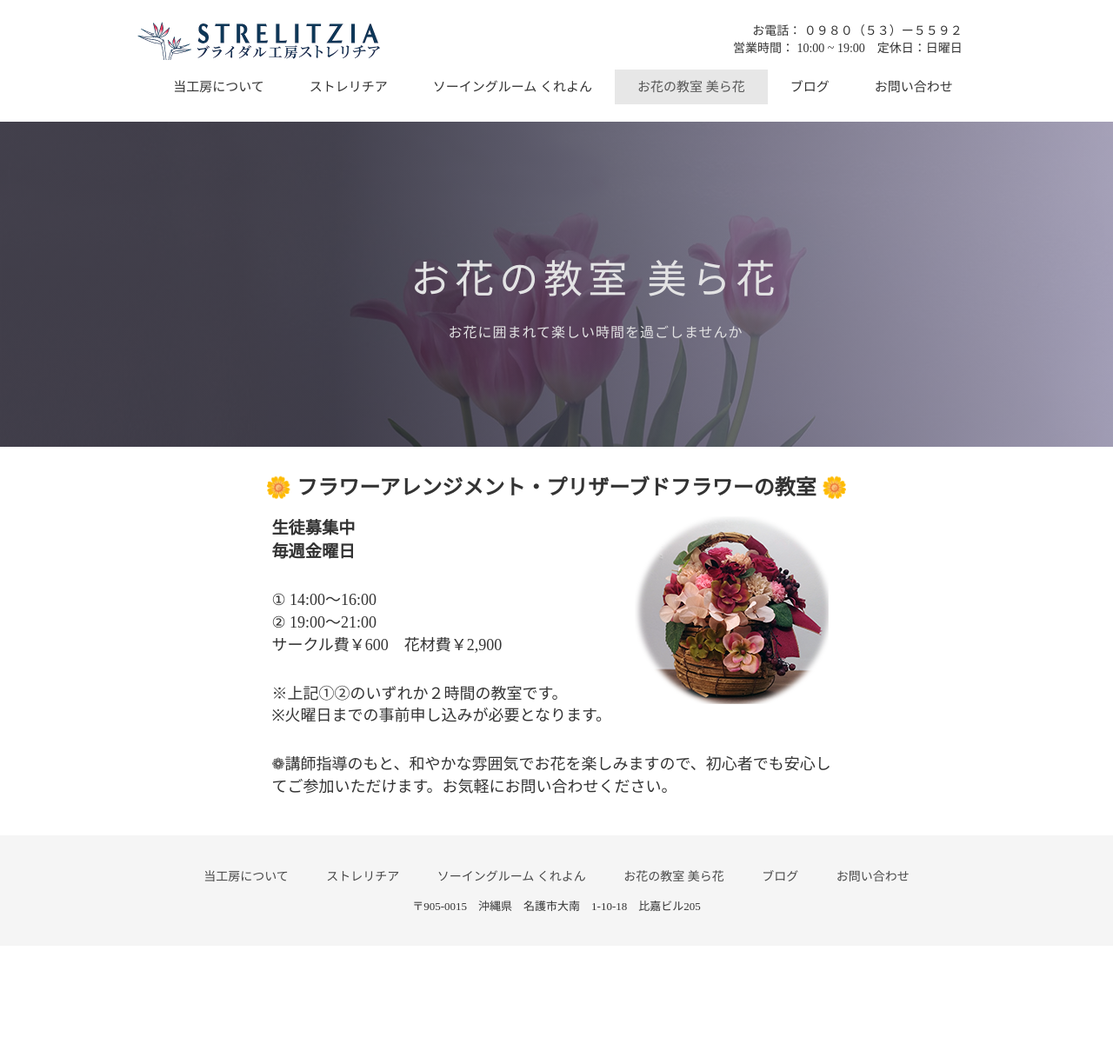
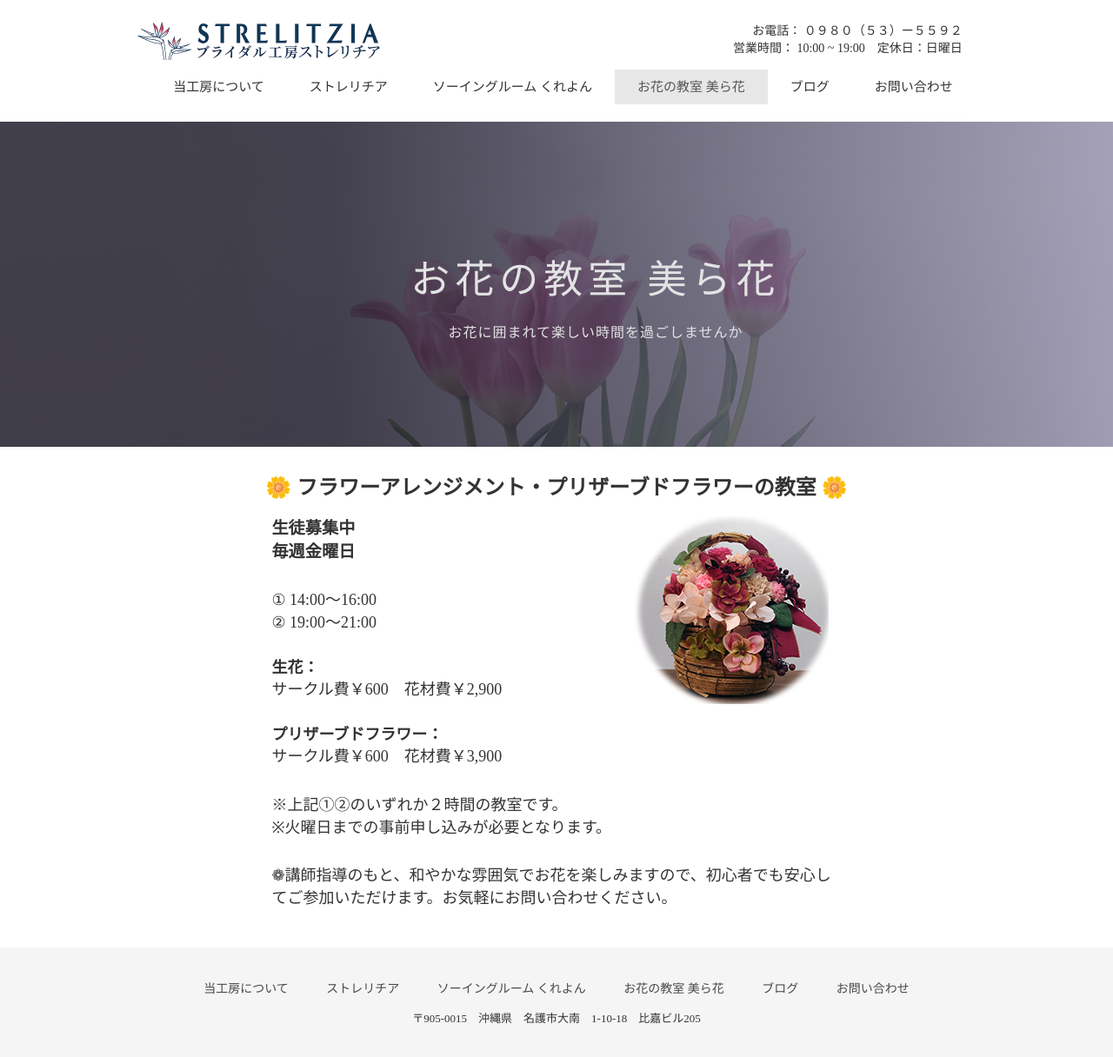
Before and after one commit to happyshohaku/strelitzia, a Jekyll site: the page built from churabana.html, in a window 1280 px wide. Shown: the whole page at 87% size. Built offline with Jekyll 4.4.1, drawn with Linux system fonts in a browser that asks for light colours; nearby versions of some CDN libraries; some web fonts are replaced; before the commit the page ends 1088 px from its top, so only the background shows below that.

Commit message:
update flower prices

```diff
--- a/_includes/churabana_services.html
+++ b/_includes/churabana_services.html
@@ -8,8 +8,11 @@
   <div class="StrelitziaHeading">毎週金曜日</div>
   <div class="StrelitziaText" style="margin: 30px 0 30px 0;">
        ① 14:00～16:00<br>
-       ② 19:00～21:00<br>
-       サークル費￥600　花材費￥2,900
+       ② 19:00～21:00<br><br>
+       <b>生花：</b><br>
+       サークル費￥600　花材費￥2,900<br><br>
+      <b>プリザーブドフラワー： </b><br>
+      サークル費￥600　花材費￥3,900
   </div>
   <div class="StrelitziaText" style="margin: 30px 0 30px 0;">
       ※上記①②のいずれか２時間の教室です。<br>
```
